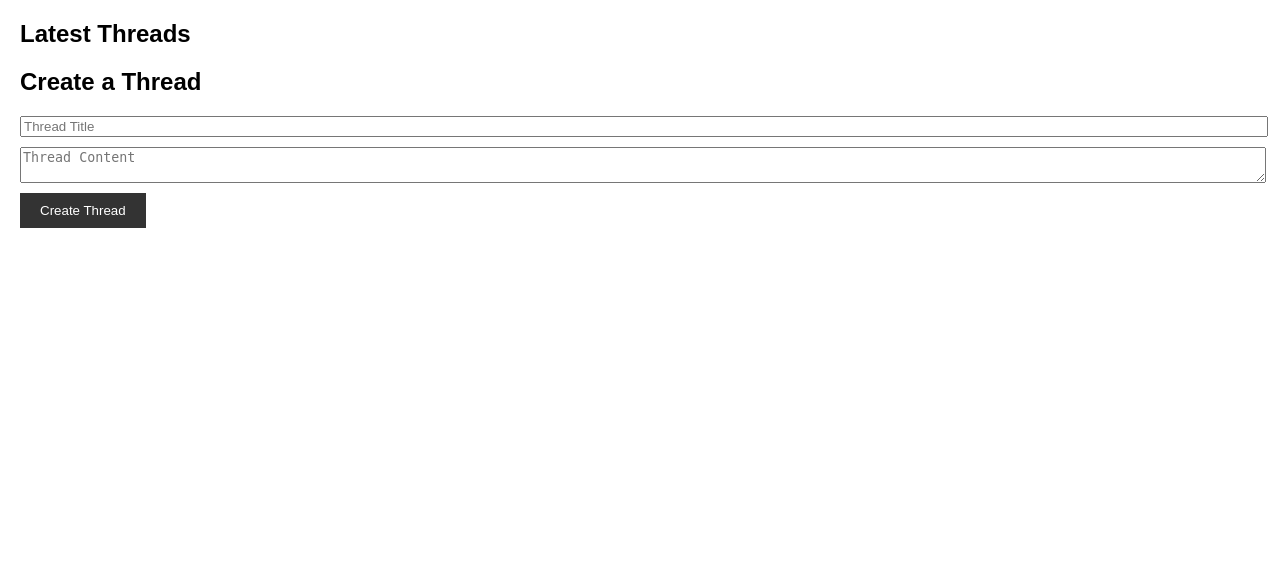
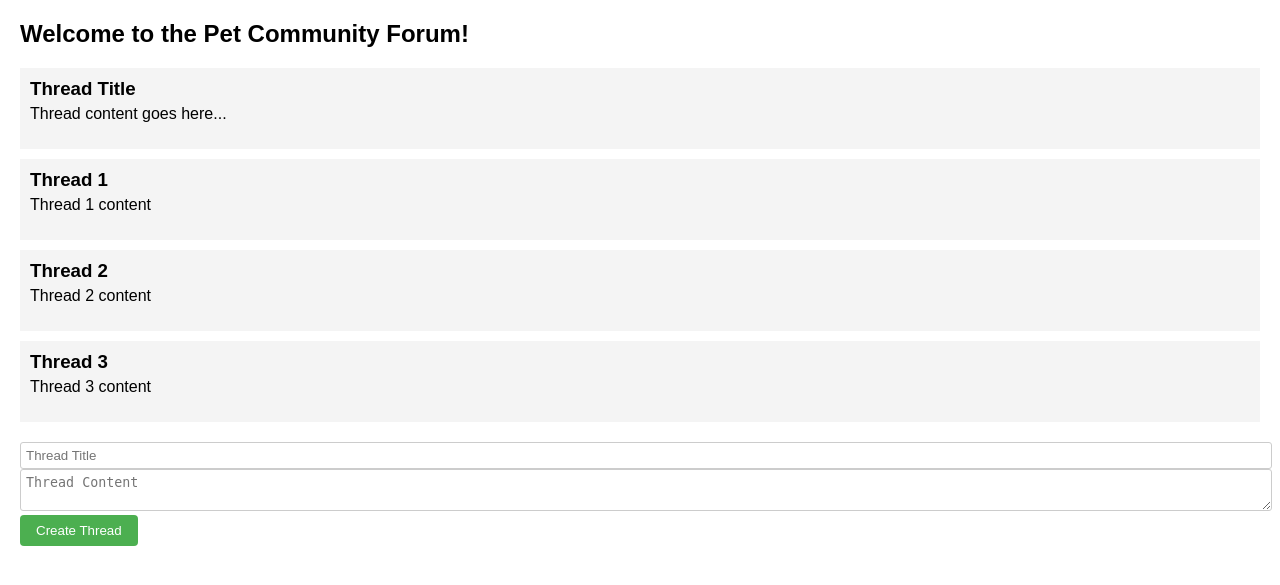
Before and after one commit to Etoilaria/Pet-Community-Forum, a PHP site: page / in a window 1280 px wide. Shown: the part 115-700 px from the top of the page. Run offline with PHP 8.4, Linux system fonts and the light colour scheme.

Commit message:
Creating pages
For all 4 of the headers, I created pages.
I'm currently working on the user thread history section.
- Thread creation section added
- delete thread button added

There are also 3 thread section added onto the home page, in case I want to add anything else in the future.

```diff
--- a/Pet Community Forum/Index.html
+++ b/Pet Community Forum/Index.html
@@ -9,27 +9,31 @@
     <h1>Pet Community Forum</h1>
     <nav>
       <ul>
-        <li><a href="#">Home</a></li>
-        <li><a href="#">Categories</a></li>
-        <li><a href="#">About</a></li>
-        <li><a href="#">Your Threads</a></li>
+        <li><a href="index.html">Home</a></li>
+        <li><a href="categories.html">Categories</a></li>
+        <li><a href="about.html">About</a></li>
+        <li><a href="threads.html">Your Threads</a></li>
       </ul>
     </nav>
   </header>
 
   <main>
-    <h2>Latest Threads</h2>
-
+    <h2>Welcome to the Pet Community Forum!</h2>
     <div id="threads">
-      <!-- Threads will be dynamically added here -->
+      <div class="thread">
+        <h3>Thread Title</h3>
+        <p>Thread content goes here...</p>
+      </div>
+      <!-- Additional threads go here -->
     </div>
 
-    <h2>Create a Thread</h2>
     <form id="threadForm">
-      <input type="text" id="threadTitle" placeholder="Thread Title">
-      <textarea id="threadContent" placeholder="Thread Content"></textarea>
-      <button id="createThreadButton">Create Thread</button>
+      <input type="text" placeholder="Thread Title">
+      <textarea placeholder="Thread Content"></textarea>
+      <button>Create Thread</button>
     </form>
   </main>
+
+  <script src="script.js"></script>
 </body>
 </html>
--- a/Pet Community Forum/script.js
+++ b/Pet Community Forum/script.js
@@ -1,30 +1,25 @@
-// Example data for threads (replace with your own logic)
-const threadsData = [
-    { title: 'Thread 1', content: 'This is the first thread.' },
-    { title: 'Thread 2', content: 'This is the second thread.' },
-    { title: 'Thread 3', content: 'This is the third thread.' },
+window.addEventListener('DOMContentLoaded', function() {
+  var threadHistory = [
+    { title: 'Thread 1', content: 'Thread 1 content' },
+    { title: 'Thread 2', content: 'Thread 2 content' },
+    { title: 'Thread 3', content: 'Thread 3 content' }
   ];
 
-  // Function to create a new thread element
-  function createThreadElement(thread) {
-    const threadElement = document.createElement('div');
+  var threadsContainer = document.getElementById('threads');
+
+  threadHistory.forEach(function(thread) {
+    var threadElement = document.createElement('div');
     threadElement.classList.add('thread');
-    threadElement.innerHTML = `
-      <h3>${thread.title}</h3>
-      <p>${thread.content}</p>
-    `;
-    return threadElement;
-  }
 
-  // Function to render threads
-  function renderThreads() {
-    const threadsContainer = document.getElementById('threads');
-    threadsContainer.innerHTML = '';
+    var titleElement = document.createElement('h3');
+    titleElement.textContent = thread.title;
 
-    threadsData.forEach(thread => {
-      const threadElement = createThreadElement(thread);
-      threadsContainer.appendChild(threadElement);
-    });
-  }
+    var contentElement = document.createElement('p');
+    contentElement.textContent = thread.content;
 
-  //
+    threadElement.appendChild(titleElement);
+    threadElement.appendChild(contentElement);
+
+    threadsContainer.appendChild(threadElement);
+  });
+});
--- a/Pet Community Forum/styles.css
+++ b/Pet Community Forum/styles.css
@@ -64,21 +64,44 @@ h2 {
   margin-top: 5px;
 }
 
-#threadForm input,
-#threadForm textarea {
-  display: block;
-  width: 100%;
+#thread-form-container {
+  background-color: #f4f4f4;
+  padding: 10px;
+  margin-top: 20px;
+}
+
+#thread-form-container h3 {
+  margin-top: 0;
   margin-bottom: 10px;
 }
 
+#threadForm .form-group {
+  margin-bottom: 15px;
+}
+
+#threadForm label {
+  display: block;
+  font-weight: bold;
+  margin-bottom: 5px;
+}
+
+#threadForm input[type="text"],
+#threadForm textarea {
+  width: 100%;
+  padding: 5px;
+  border-radius: 3px;
+  border: 1px solid #ccc;
+}
+
 #threadForm button {
-  background-color: #333;
+  padding: 8px 16px;
+  background-color: #4CAF50;
   color: #fff;
-  padding: 10px 20px;
   border: none;
+  border-radius: 4px;
   cursor: pointer;
 }
 
 #threadForm button:hover {
-  background-color: #555;
+  background-color: #45a049;
 }
```
Also changed, not shown: Pet Community Forum/about.html (added, +25 -0 lines), Pet Community Forum/categories.html (added, +25 -0 lines), Pet Community Forum/login.php (added, +34 -0 lines), Pet Community Forum/threads.html (added, +114 -0 lines).
